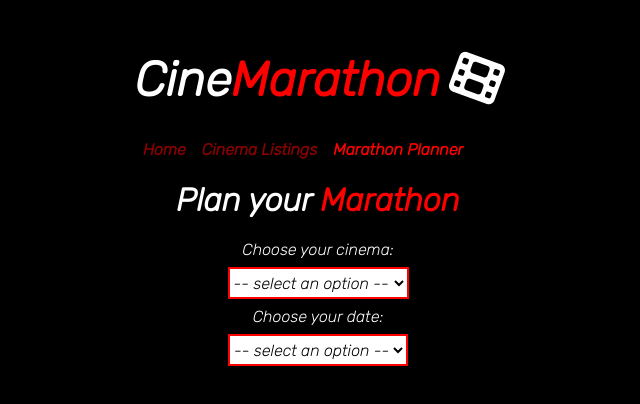
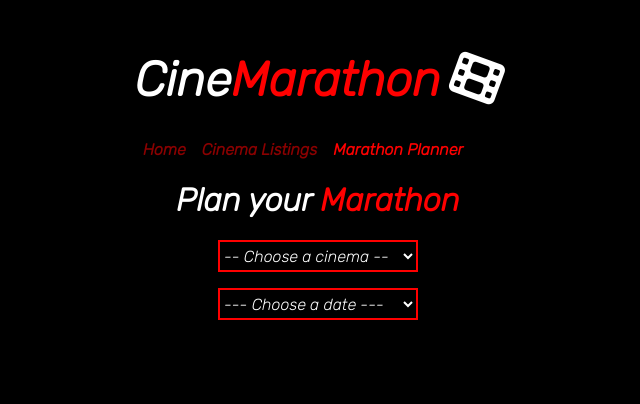
Before and after one commit to markywildtype/cinemarathon, a Vue app: page /planner in a window 1280 px wide. Shown: the top 404 px of the page, without its empty margins (322-962 px from the left). Built offline with nearby package versions, Linux system fonts and the light colour scheme; data requests are answered from the project's data file.

Commit message:
styling modifications

```diff
--- a/src/components/BaseSelect.vue
+++ b/src/components/BaseSelect.vue
@@ -1,8 +1,7 @@
 <template>
   <div class="base-select">
-    <label v-if="label" for="base-select">{{ label }}</label>
     <select name="base-select" id="base-select" @change="onSelectChanged">
-      <option disabled selected value> -- select an option -- </option>
+      <option disabled selected> --{{ label }}-- </option>
       <option
         class="base-select-option"
         v-for="option in options"
@@ -36,20 +35,22 @@ export default {
 
 <style scoped>
 .base-select {
-  margin: auto;
+  margin: 1em auto;
   width: 50%;
 }
 
-label {
-  display: block;
-  margin: 0.5em 0;
-}
-
 #base-select {
-  background-color: white;
+  background-color: black;
+  color: white;
   font-family: 'Rubik', sans-serif;
   font-size: 1rem;
   height: 2em;
   border: 2px solid red;
+  width: 200px;
+}
+
+option {
+  margin: auto;
+  justify-content: center;
 }
 </style>
--- a/src/components/ScreeningsSelect.vue
+++ b/src/components/ScreeningsSelect.vue
@@ -2,12 +2,12 @@
   <div>
     <base-select
       :options="cinemaOptions"
-      label="Choose your cinema: "
+      label=" Choose a cinema "
       @value-selected="setSelectedCinema"
     />
     <base-select
       :options="dateOptions"
-      label="Choose your date: "
+      label="- Choose a date -"
       @value-selected="setSelectedDate"
     />
   </div>
```
